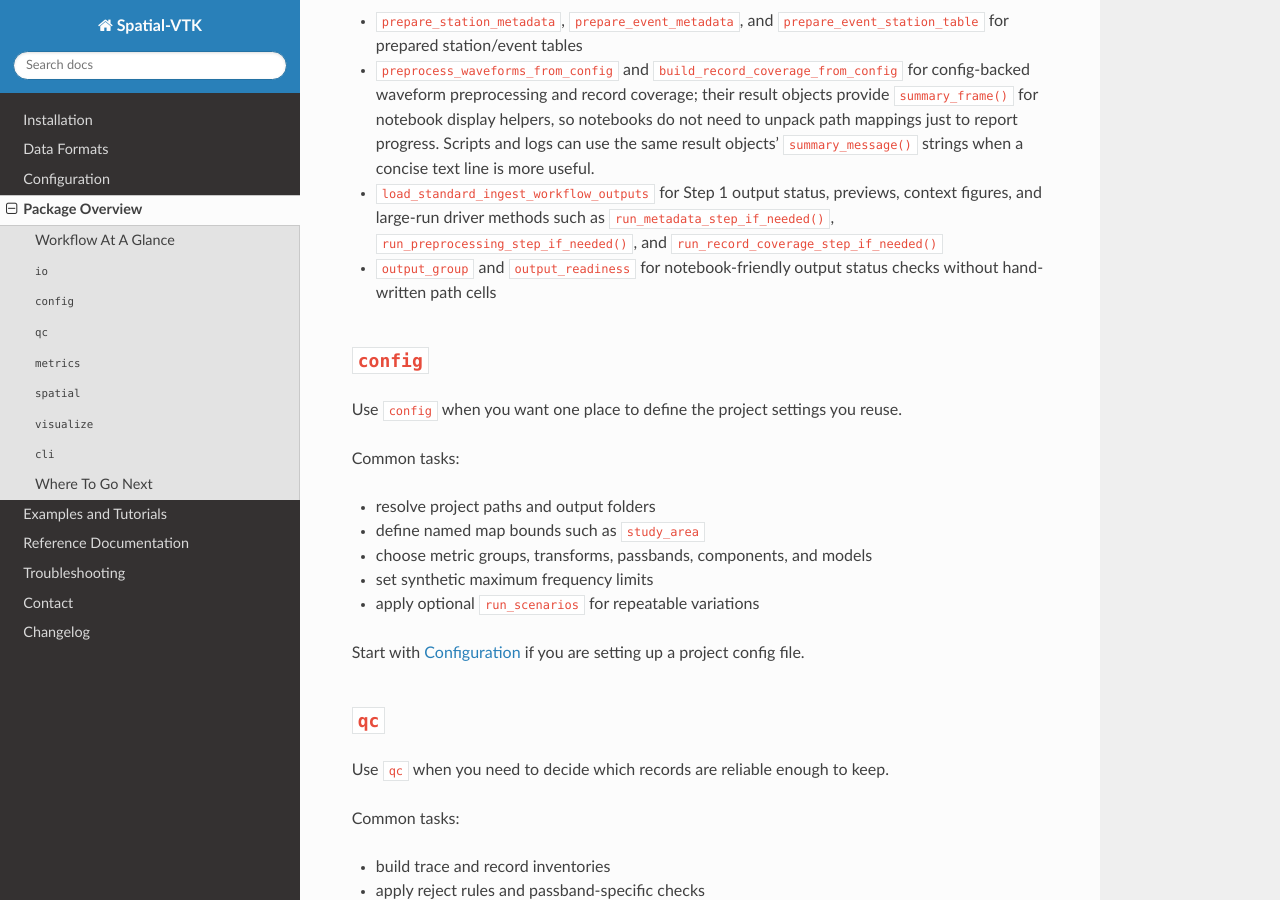
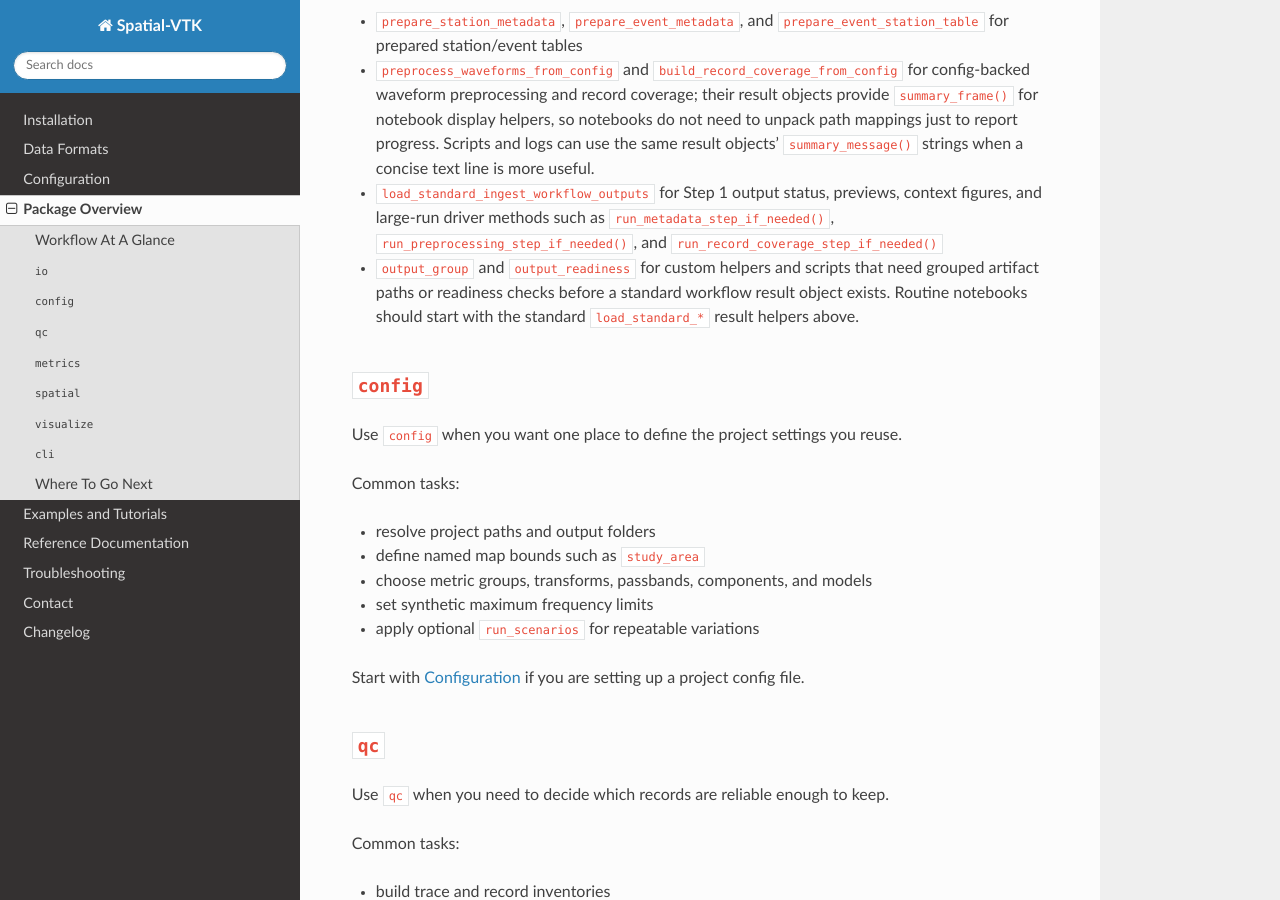
Before and after one commit to bcbirkel/spatial-vtk, a Sphinx documentation site: the page built from docs/package_overview.rst, in a window 1280 px wide and 900 px high, scrolled down 1066 px. Built offline with Sphinx 7.4.7 and the Read the Docs theme 3.1.0, drawn with Linux system fonts in a browser that asks for light colours.

Commit message:
Clarify output group workflow guidance

```diff
--- a/docs/package_overview.rst
+++ b/docs/package_overview.rst
@@ -69,8 +69,10 @@ Start with public helpers from ``spatial_vtk.io``:
   context figures, and large-run driver methods such as
   ``run_metadata_step_if_needed()``, ``run_preprocessing_step_if_needed()``,
   and ``run_record_coverage_step_if_needed()``
-- ``output_group`` and ``output_readiness`` for notebook-friendly output status
-  checks without hand-written path cells
+- ``output_group`` and ``output_readiness`` for custom helpers and scripts that
+  need grouped artifact paths or readiness checks before a standard workflow
+  result object exists. Routine notebooks should start with the standard
+  ``load_standard_*`` result helpers above.
 
 ``config``
 ----------
```
Also changed, not shown: 1 other file.
